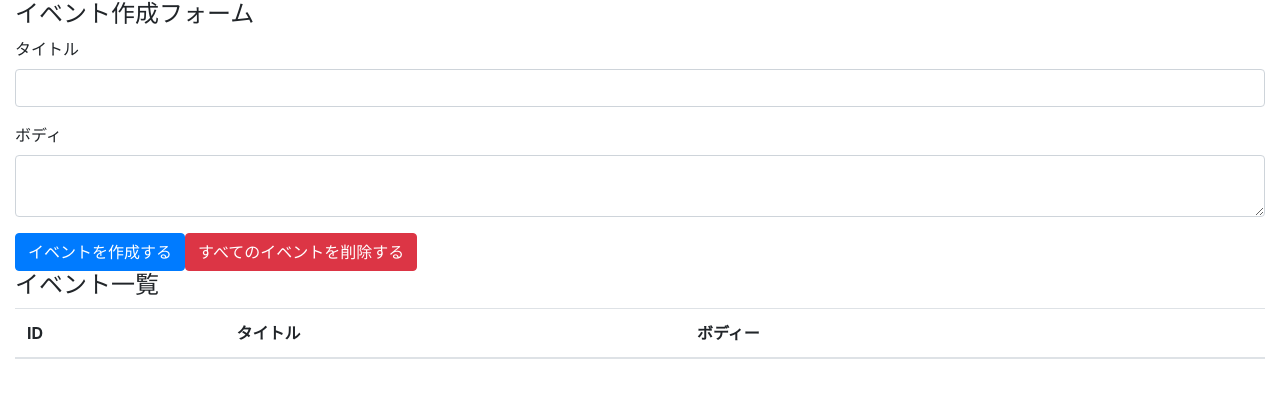
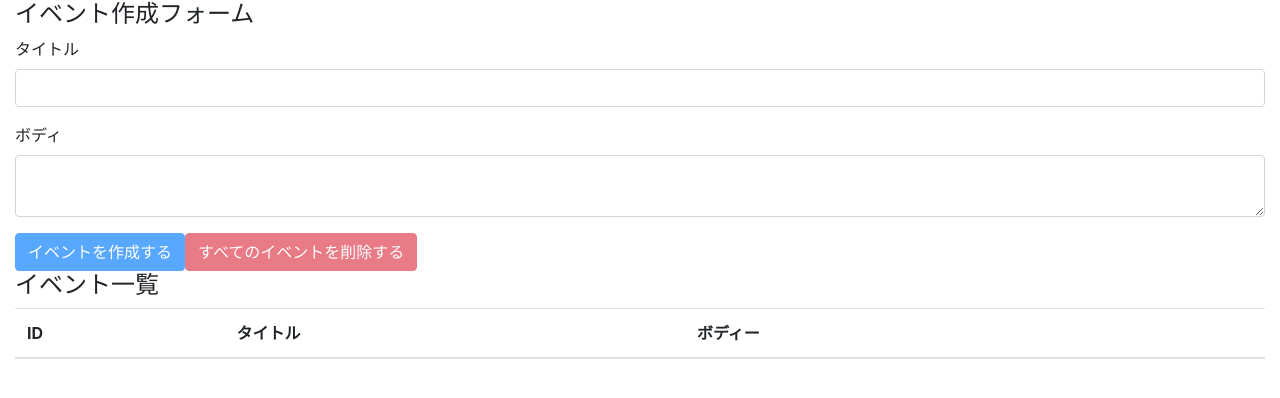
Before and after one commit to TheQuasarS50014p81/learn-react-hooks, a React (Create React App) app: page / in a window 1280 px wide. Shown: the top 398 px of the page. Built offline with nearby package versions, Linux system fonts and the light colour scheme.

Commit message:
implement all events deletion feature

```diff
--- a/src/components/App.js
+++ b/src/components/App.js
@@ -19,6 +19,14 @@
     setBody('')
   }
 
+  const deleteAllEvents = e => {
+    e.preventDefault()
+    const result = window.confirm('全てのイベントを本当に削除しますか?')
+    if (result) dispatch({type: 'DELETE_ALL_EVENTS'})
+  }
+
+ const unCreatable = title === '' || body === ''
+
   return (
     <div className="container-fluid">
       <h4>イベント作成フォーム</h4>
@@ -31,8 +39,8 @@
           <label htmlFor="formEventBody">ボディ</label>
           <textarea className="form-control" id="formEventBody" value={body} onChange={e => setBody(e.target.value)}/>
         </div>
-        <button className="btn btn-primary" onClick={addEvent}>イベントを作成する</button>
-        <button className="btn btn-danger">すべてのイベントを削除する</button>
+        <button className="btn btn-primary" onClick={addEvent} disabled={unCreatable}>イベントを作成する</button>
+        <button className="btn btn-danger" onClick={deleteAllEvents} disabled={state.length === 0}>すべてのイベントを削除する</button>
       </form>
       <h4>イベント一覧</h4>
       <table className="table table-hover">
--- a/src/components/Event.js
+++ b/src/components/Event.js
@@ -3,7 +3,8 @@
 const Event = ({dispatch, event}) => {
   const id = event.id
       const handleClickDeleteButton = () => {
-        dispatch({type: 'DELETE_EVENT', id})
+        const result = window.confirm(`イベント(id=${id})を本当に削除しますか`)
+        if(result) dispatch({type: 'DELETE_EVENT', id})
       }
 
       return (
```
